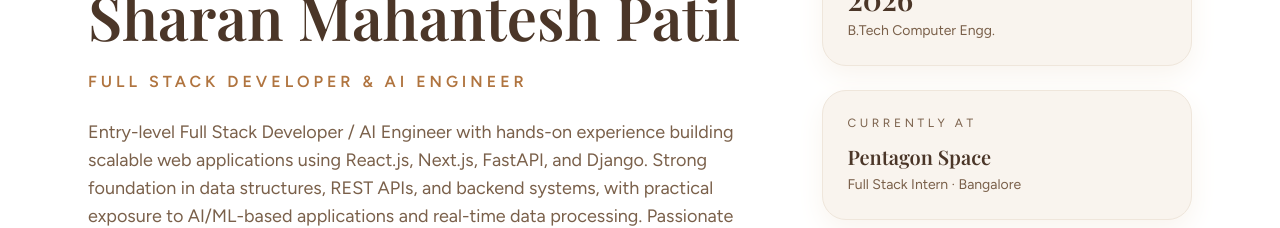
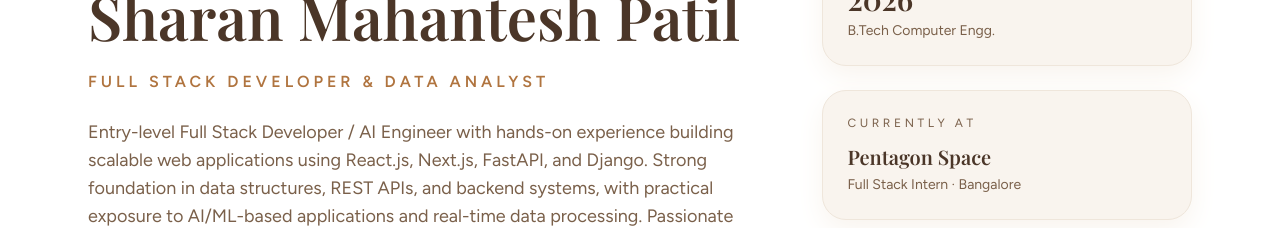
Before and after one commit to Sharan0555/Portfolio, a React (Vite) app: page / in a window 1280 px wide. Shown: the part 208-436 px from the top of the page. Built offline with nearby package versions, Linux system fonts and the light colour scheme.

Commit message:
Update hero role title

```diff
--- a/src/components/Hero.jsx
+++ b/src/components/Hero.jsx
@@ -82,7 +82,7 @@ const Hero = () => {
               variants={fadeUp}
               className="text-sm font-semibold uppercase tracking-[0.25em] text-amber-600 md:text-base"
             >
-              Full Stack Developer & AI Engineer
+              Full Stack Developer & Data Analyst
             </motion.p>
             <motion.p
               custom={0.2}
```
